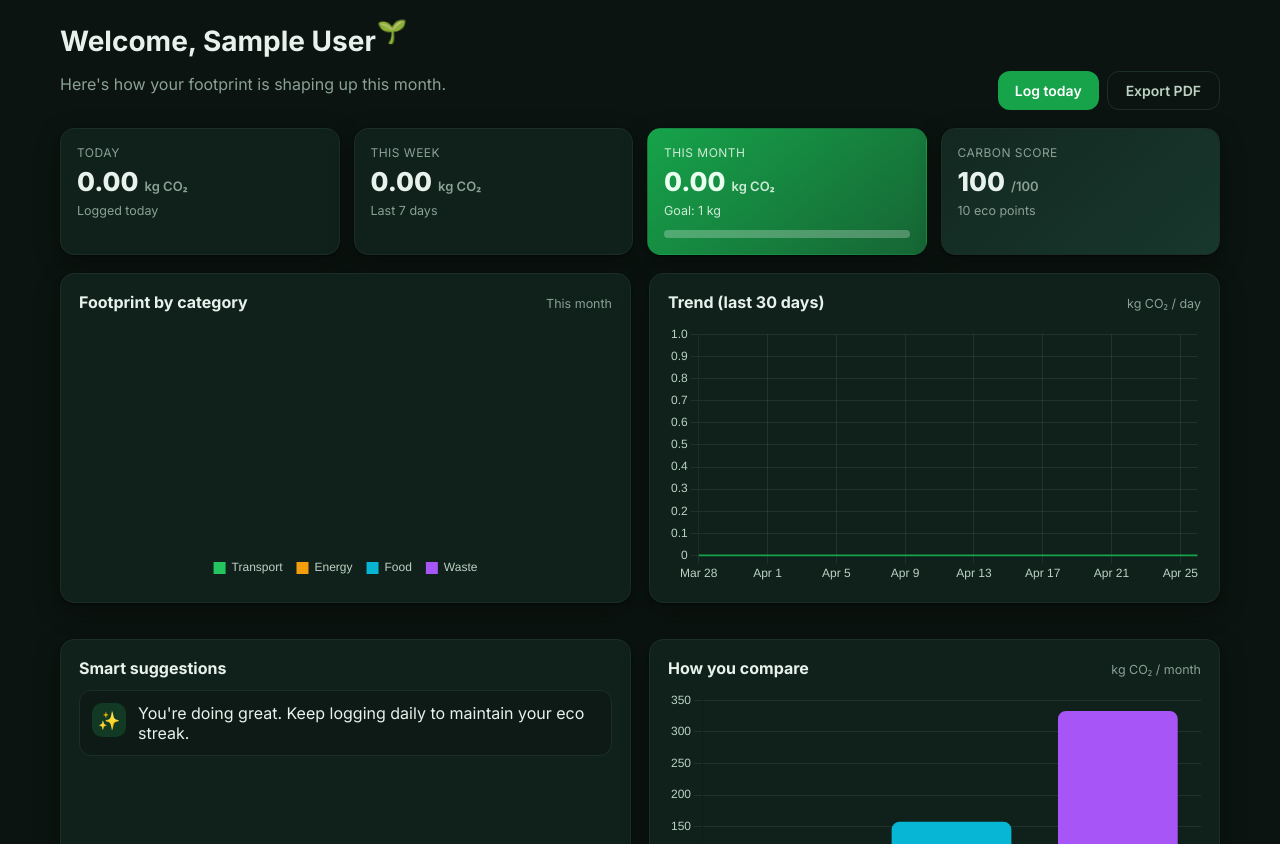
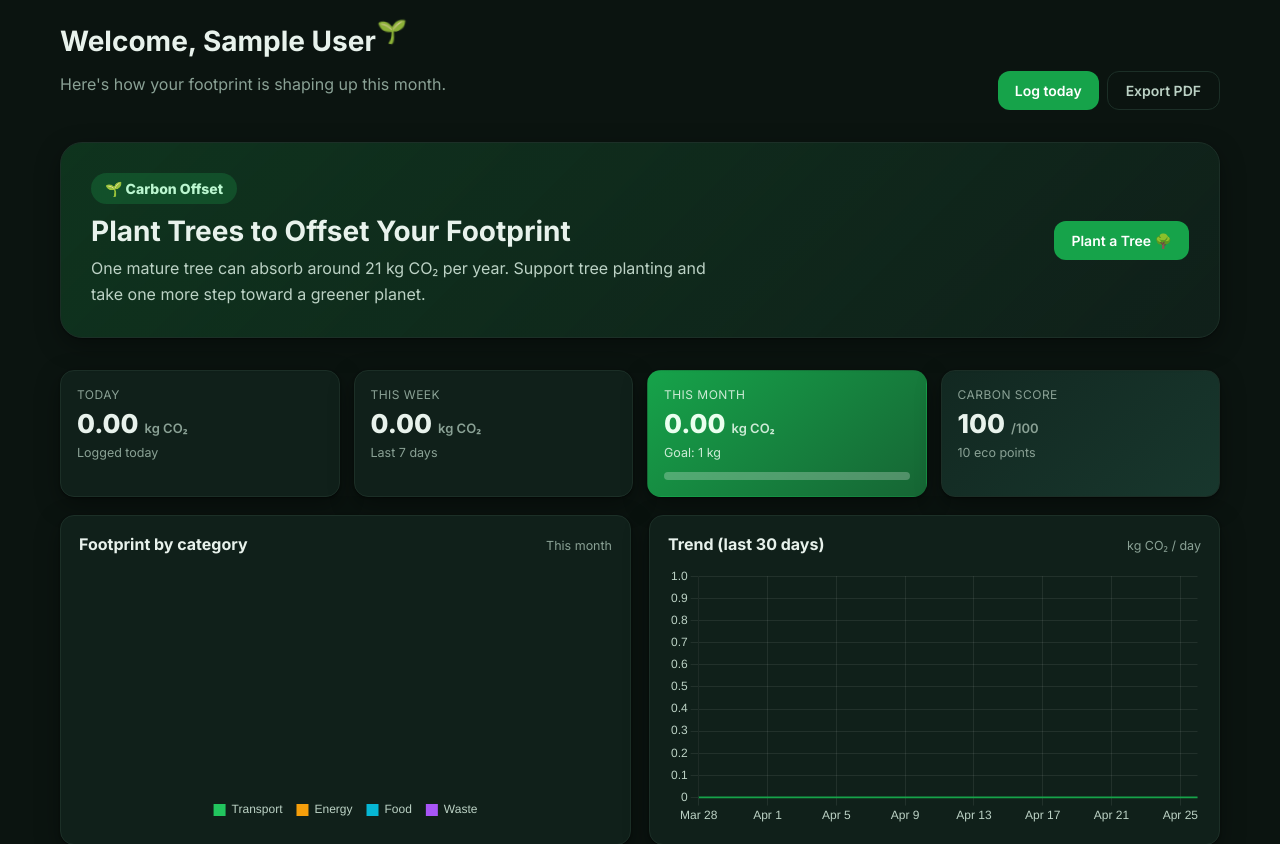
Before and after one commit to anwersameer47-boop/EcoBuddy-App, a Flask app: page /dashboard in a window 1280 px wide. Shown: the part 61-905 px from the top of the page. Run offline with Flask 3, Linux system fonts and the light colour scheme; the visitor is signed in with stand-in values (Sample User, id 1); tables that the repository leaves empty hold one stand-in row (values such as "Sample post"); data that the repository does not hold is empty.

Commit message:
Update dashboard.html

```diff
--- a/templates/dashboard.html
+++ b/templates/dashboard.html
@@ -1,5 +1,6 @@
 {% extends "base.html" %}
 {% block title %}{{ t('nav.dashboard') }} — EcoBuddy{% endblock %}
+
 {% block content %}
 <section class="page-head">
   <div>
@@ -12,23 +13,44 @@
   </div>
 </section>
 
+<section class="offset-slide-card">
+  <div>
+    <span class="offset-badge">🌱 Carbon Offset</span>
+    <h2>Plant Trees to Offset Your Footprint</h2>
+    <p>
+      One mature tree can absorb around 21 kg CO₂ per year.
+      Support tree planting and take one more step toward a greener planet.
+    </p>
+  </div>
+
+  <a href="https://www.onetreeplanted.org/"
+     target="_blank"
+     rel="noopener noreferrer"
+     class="btn btn-primary">
+    Plant a Tree 🌳
+  </a>
+</section>
+
 <section class="stat-grid">
   <div class="stat-card">
     <span class="stat-label">{{ t('dash.today') }}</span>
     <span class="stat-value"><span id="todayTotal">—</span> <small>{{ t('common.kg_co2') }}</small></span>
     <span class="stat-foot">{{ t('dash.logged_today') }}</span>
   </div>
+
   <div class="stat-card">
     <span class="stat-label">{{ t('dash.this_week') }}</span>
     <span class="stat-value"><span id="weekTotal">—</span> <small>{{ t('common.kg_co2') }}</small></span>
     <span class="stat-foot">{{ t('dash.last_7') }}</span>
   </div>
+
   <div class="stat-card primary">
     <span class="stat-label">{{ t('dash.this_month') }}</span>
     <span class="stat-value"><span id="monthTotal">—</span> <small>{{ t('common.kg_co2') }}</small></span>
     <span class="stat-foot">{{ t('dash.goal') }}: <span id="goalTarget">—</span> kg</span>
     <div class="bar"><div class="bar-fill" id="goalBar" style="width:0%"></div></div>
   </div>
+
   <div class="stat-card score">
     <span class="stat-label">{{ t('dash.carbon_score') }}</span>
     <span class="stat-value"><span id="score">—</span><small>/100</small></span>
@@ -44,6 +66,7 @@
     </div>
     <div class="chart-wrap"><canvas id="pieChart"></canvas></div>
   </div>
+
   <div class="panel">
     <div class="panel-head">
       <h3>{{ t('dash.trend30') }}</h3>
@@ -58,8 +81,12 @@
     <div class="panel-head"><h3>{{ t('dash.smart_sug') }}</h3></div>
     <ul class="tip-list" id="tips"></ul>
   </div>
+
   <div class="panel">
-    <div class="panel-head"><h3>{{ t('dash.compare') }}</h3><span class="muted small">{{ t('dash.kg_per_month') }}</span></div>
+    <div class="panel-head">
+      <h3>{{ t('dash.compare') }}</h3>
+      <span class="muted small">{{ t('dash.kg_per_month') }}</span>
+    </div>
     <div class="chart-wrap"><canvas id="compareChart"></canvas></div>
   </div>
 </section>
```
